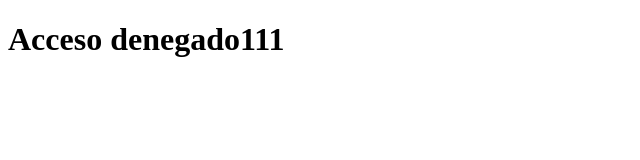
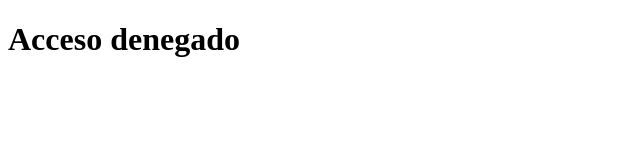
Before and after one commit to milenaap/itrip-api.splytin.com, a website: page public/index.html in a window 1280 px wide. Shown: the full height of the page, 0-640 px from the left. Drawn offline with Linux system fonts and the light colour scheme.

Commit message:
fix mile

```diff
--- a/public/index.html
+++ b/public/index.html
@@ -7,7 +7,7 @@
 </head>
 <body>
 
-    <h1>Acceso denegado111</h1>
+    <h1>Acceso denegado</h1>
 
 </body>
 </html>
```
